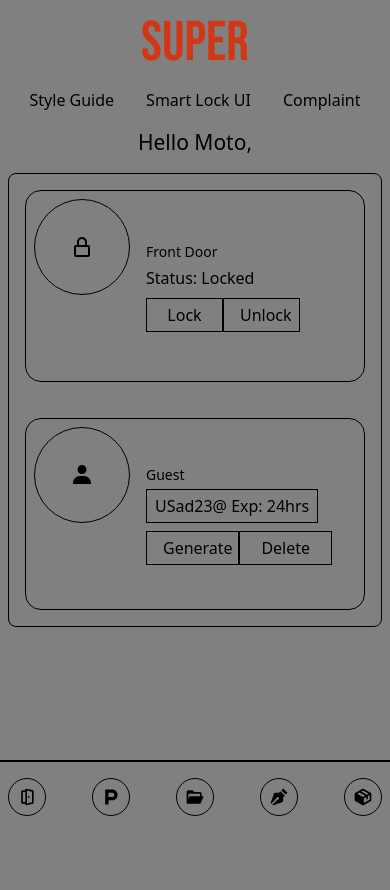
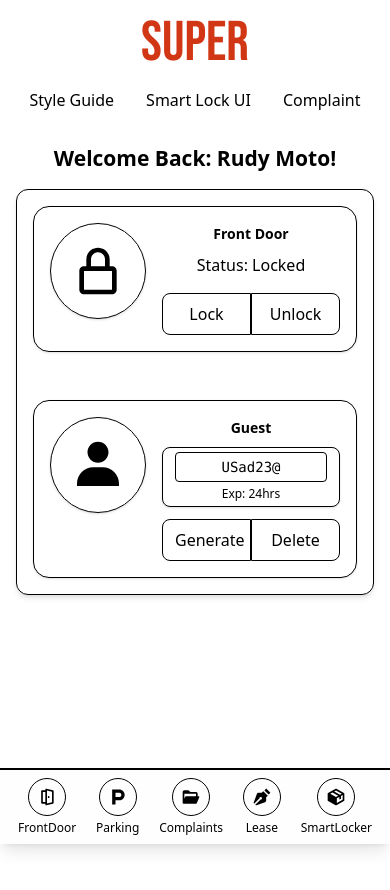
Before and after one commit to seancampbell3161/DSD-app, a React (Vite) app in the folder super_gui/: page /smartlockui in a window 390 px wide. Shown: the top 890 px of the page. Built offline with nearby package versions, Linux system fonts and the light colour scheme.

Commit message:
feat: enhance SmartLockUI layout for improved desktop and mobile responsiveness

```diff
--- a/super_gui/src/App.css
+++ b/super_gui/src/App.css
@@ -3,6 +3,6 @@
   margin: 0 auto;
 }
 
-body {
+/* body {
   background: gray;
-}
+} */
--- a/super_gui/src/components/SmartLockUI.tsx
+++ b/super_gui/src/components/SmartLockUI.tsx
@@ -3,8 +3,6 @@ import FrontDoor from "/assets/icons/bx-door-open.svg";
 import Parking from "/assets/icons/bxs-parking.svg";
 import Complaints from "/assets/icons/bxs-folder-open.svg";
 import SmartLocker from "/assets/icons/bxs-package.svg";
-import Key from "/assets/icons/bxs-key.svg";
-import Car from "/assets/icons/bxs-car.svg";
 import User from "/assets/icons/bxs-user.svg";
 import Lease from "/assets/icons/bxs-pen.svg";
 import Lock from "/assets/icons/bx-lock-alt.svg";
@@ -20,8 +18,8 @@ const SmartLockUI = () => {
 
   return (
     <main className="min-h-screen relative pb-16 md:pb-0">
-      {/* DESKTOP NAV BAR*/}
-      <div className="hidden md:block container mx-auto border-2 max-w-4xl ">
+      {/* DESKTOP NAV BAR LAYOUT*/}
+      <div className="hidden md:block container mx-auto border-2 max-w-4xl">
         <div className="border-b-2 border-t-2 p-2 flex justify-between">
           {menuItems.map((item, index) => (
             <div key={index} className="flex gap-2 items-center w-auto">
@@ -31,122 +29,144 @@ const SmartLockUI = () => {
               >
                 <img src={item.Icon} alt={item.alt} className="w-6 h-6" />
               </Link>
-              <p className="text-base">{item.alt}</p>
+              <p className="text-base font-medium">{item.alt}</p>
             </div>
           ))}
         </div>
       </div>
 
       {/* MAIN CONTENT */}
-      <div className="mx-auto m-2 p-2">
-        {/* Hello Moto outside the main container */}
-        <h1 className="text-center text-xl mb-4">Hello Moto,</h1>
-
-        {/* Main content container */}
-        <div className="border rounded-lg overflow-hidden">
-          {/* Desktop: stacked vertically with centered content
-        Mobile: horizontal layout with icons on left, content on right */}
-          <div className="flex flex-col md:flex-row">
-            {/* Front Door Section */}
-            <div className="p-4 md:w-1/2">
-              {/* Desktop: centered layout */}
-              <div className="hidden md:flex md:flex-col md:items-center border rounded-2xl h-full">
-                <div className="flex justify-center items-center border rounded-full h-24 w-24 mb-2">
-                  <img src={Lock} alt="Lock" />
+      <main className="mx-auto max-w-4xl m-4 p-4">
+        <h1 className="text-center text-xl sm:text-2xl md:text-3xl font-semibold mb-4">
+          Welcome Back: Rudy Moto!
+        </h1>
+        <div className="border rounded-xl shadow-md overflow-hidden">
+          <div className="flex flex-col md:flex-row gap-4 md:gap-0">
+            {/* DESKTOP FRONT DOOR LAYOUT */}
+            <div className="p-4 md:p-6 md:w-1/2 flex justify-center">
+              <div className="hidden md:flex md:flex-col md:items-center md:justify-center border rounded-2xl p-6 w-full max-w-sm shadow-sm hover:shadow transition">
+                <div className="flex justify-center items-center border rounded-full h-32 w-32 mb-4 shadow-sm">
+                  <img src={Lock} alt="Lock" className="w-20 h-20" />
                 </div>
-                <h2 className="text-lg mb-1">Front Door</h2>
-                <p className="mb-2">Status: Locked</p>
-                <div className="flex w-48">
-                  <button className="border py-1 px-4 w-1/2">Lock</button>
-                  <button className="border py-1 px-4 w-1/2">Unlock</button>
+                <h2 className="text-xl font-bold mb-2">Front Door</h2>
+                <p className="mb-6 text-center">Status: Locked</p>
+                <div className="flex w-full max-w-xs">
+                  <button className="border rounded-l-lg py-2 px-4 w-1/2 font-medium hover:bg-gray-50 active:bg-gray-100 transition">
+                    Lock
+                  </button>
+                  <button className="border rounded-r-lg py-2 px-4 w-1/2 font-medium hover:bg-gray-50 active:bg-gray-100 transition">
+                    Unlock
+                  </button>
                 </div>
               </div>
 
-              {/* Mobile: horizontal layout */}
-              <div className="flex flex-row md:hidden  mb-1 h-48 border rounded-2xl p-2">
-                <div className="flex justify-center items-center border rounded-full h-24 w-24 mr-4">
-                  <img src={Lock} alt="Lock" />
+              {/* MOBILE FRONT DOOR LAYOUT */}
+              <div className="flex flex-row md:hidden rounded-2xl border p-4 w-full shadow-sm">
+                <div className="flex justify-center items-center border rounded-full h-24 w-24 sm:h-28 sm:w-28 mr-4 shadow-sm">
+                  <img
+                    src={Lock}
+                    alt="Lock"
+                    className="w-14 h-14 sm:w-16 sm:h-16"
+                  />
                 </div>
-                <div className="flex flex-col justify-center">
-                  <h2 className="text-lg mb-1">Front Door</h2>
-                  <p className="mb-2">Status: Locked</p>
-                  <div className="flex w-full max-w-xs">
-                    <button className="border py-1 px-4 w-1/2">Lock</button>
-                    <button className="border py-1 px-4 w-1/2">Unlock</button>
+                <div className="flex flex-col justify-center flex-1 text-center">
+                  <h2 className="text-lg sm:text-xl font-bold mb-2">
+                    Front Door
+                  </h2>
+                  <p className="mb-4">Status: Locked</p>
+                  <div className="flex w-full">
+                    <button className="border rounded-l-lg py-2 px-3 sm:px-4 w-1/2 font-medium active:bg-gray-100 transition">
+                      Lock
+                    </button>
+                    <button className="border rounded-r-lg py-2 px-3 sm:px-4 w-1/2 font-medium active:bg-gray-100 transition">
+                      Unlock
+                    </button>
                   </div>
                 </div>
               </div>
             </div>
 
-            {/* Guest Section */}
-            <div className="p-4 md:w-1/2">
-              {/* Desktop: centered layout */}
-              <div className="hidden md:flex md:flex-col md:items-center border rounded-2xl ">
-                <div className="flex justify-center items-center border rounded-full h-24 w-24 mb-2 ">
-                  <div className="flex flex-col items-center">
-                    <img src={User} alt="User" className="" />
+            {/* DESKTOP GUEST LAYOUT */}
+            <div className="p-4 md:p-6 md:w-1/2 flex justify-center">
+              <div className="hidden md:flex md:flex-col md:items-center md:justify-center border rounded-2xl p-6 w-full max-w-sm shadow-sm hover:shadow transition">
+                <div className="flex justify-center items-center border rounded-full h-32 w-32 mb-4 shadow-sm">
+                  <img src={User} alt="User" className="w-20 h-20" />
+                </div>
+                <h2 className="text-xl font-bold mb-2">Guest</h2>
+
+                <div className="flex justify-center mb-6 w-full">
+                  <div className="flex flex-col border rounded-lg px-3 py-2 gap-2 w-full max-w-md mx-auto shadow-sm">
+                    <span className="border rounded-sm px-3 p-1 overflow-hidden text-ellipsis whitespace-nowrap text-center font-mono">
+                      USad23@
+                    </span>
+                    <span className="text-center text-sm">Exp: 24hrs</span>
                   </div>
                 </div>
-                <h2 className="text-lg mb-1">Guest</h2>
-                <div className="flex mb-2">
-                  <span className="border px-2 py-1">
-                    <span>USad23@ </span>
-                    <span>Exp: 24hrs</span>
-                  </span>
-                </div>
-                <div className="flex w-48">
-                  <button className="border py-1 px-4 w-1/2">Generate</button>
-                  <button className="border py-1 px-4 w-1/2">Delete</button>
+
+                <div className="flex w-full max-w-xs">
+                  <button className="border rounded-l-lg py-2 px-4 w-1/2 font-medium hover:bg-gray-50 active:bg-gray-100 transition">
+                    Generate
+                  </button>
+                  <button className="border rounded-r-lg py-2 px-4 w-1/2 font-medium hover:bg-gray-50 active:bg-gray-100 transition">
+                    Delete
+                  </button>
                 </div>
               </div>
 
-              {/* Mobile: horizontal layout */}
-              <div className="flex flex-row md:hidden h-48 border rounded-2xl p-2">
-                <div className="flex justify-center items-center border rounded-full h-24 w-24 mr-4">
-                  <div className="flex flex-col items-center">
-                    <img src={User} alt="User" className="" />
+              {/* MOBILE GUEST LAYOUT */}
+              <div className="flex flex-row md:hidden rounded-2xl border p-4 w-full shadow-sm">
+                <div className="flex justify-center items-center border rounded-full h-24 w-24 sm:h-28 sm:w-28 mr-4 shadow-sm">
+                  <img
+                    src={User}
+                    alt="User"
+                    className="w-14 h-14 sm:w-16 sm:h-16"
+                  />
+                </div>
+                <div className="flex flex-col justify-center flex-1 text-center">
+                  <h2 className="text-lg sm:text-xl font-bold mb-2">Guest</h2>
+                  <div className="flex justify-center mb-3">
+                    <div className="flex flex-col border rounded-lg px-3 py-1 gap-1 w-full max-w-md mx-auto shadow-sm">
+                      <span className="border rounded-sm px-2 py-1 overflow-hidden text-ellipsis whitespace-nowrap text-center font-mono text-sm">
+                        USad23@
+                      </span>
+                      <span className="text-center text-xs sm:text-sm">
+                        Exp: 24hrs
+                      </span>
+                    </div>
                   </div>
-                </div>
-                <div className="flex flex-col justify-center">
-                  <h2 className="text-lg mb-1">Guest</h2>
-                  <div className="flex mb-2">
-                    <span className="border px-2 py-1">
-                      <span>USad23@ </span>
-                      <span>Exp: 24hrs</span>
-                    </span>
-                  </div>
-                  <div className="flex w-full max-w-xs">
-                    <button className="border py-1 px-4 w-1/2">Generate</button>
-                    <button className="border py-1 px-4 w-1/2">Delete</button>
+                  <div className="flex w-full">
+                    <button className="border rounded-l-lg py-2 px-3 sm:px-4 w-1/2 font-medium active:bg-gray-100 transition">
+                      Generate
+                    </button>
+                    <button className="border rounded-r-lg py-2 px-3 sm:px-4 w-1/2 font-medium active:bg-gray-100 transition">
+                      Delete
+                    </button>
                   </div>
                 </div>
               </div>
             </div>
           </div>
         </div>
-      </div>
+      </main>
 
       {/* MOBILE NAV BAR */}
-      <div className="md:hidden fixed bottom-3 left-0 right-0 border-t-2 p-2">
-        <div className="flex justify-between max-w-4xl mx-auto">
+      <div className="md:hidden fixed bottom-0 left-0 right-0 border-t-2 p-2 bg-white shadow-lg">
+        <div className="flex justify-around max-w-4xl mx-auto">
           {menuItems.map((item, index) => (
             <div
               key={index}
-              className="flex flex-col gap-2 items-center w-auto"
+              className="flex flex-col gap-1 items-center w-auto"
             >
               <Link
                 to=""
-                className="mt-2 border rounded-full p-2 flex-shrink-0 bg-gray-800 hover:bg-accentGreen focus:bg-accentGreen focus:ring-0 focus:ring-accentGreen focus:outline-none transition duration-500 group"
+                className="border rounded-full p-2 flex-shrink-0 bg-gray-800 hover:bg-accentGreen focus:bg-accentGreen focus:ring-0 focus:ring-accentGreen focus:outline-none transition duration-500 group"
               >
-                <img src={item.Icon} alt={item.alt} className="w-5 h-5 mb-" />
+                <img src={item.Icon} alt={item.alt} className="w-5 h-5" />
               </Link>
-              {/* <p className="hidden sm:text-sm mt-1">{item.alt}</p> */}
+              <span className="text-xs">{item.alt}</span>
             </div>
           ))}
         </div>
-
-        {/* Push Icons 2px up */}
-        <div className="mt-2"></div>
       </div>
     </main>
   );
```
